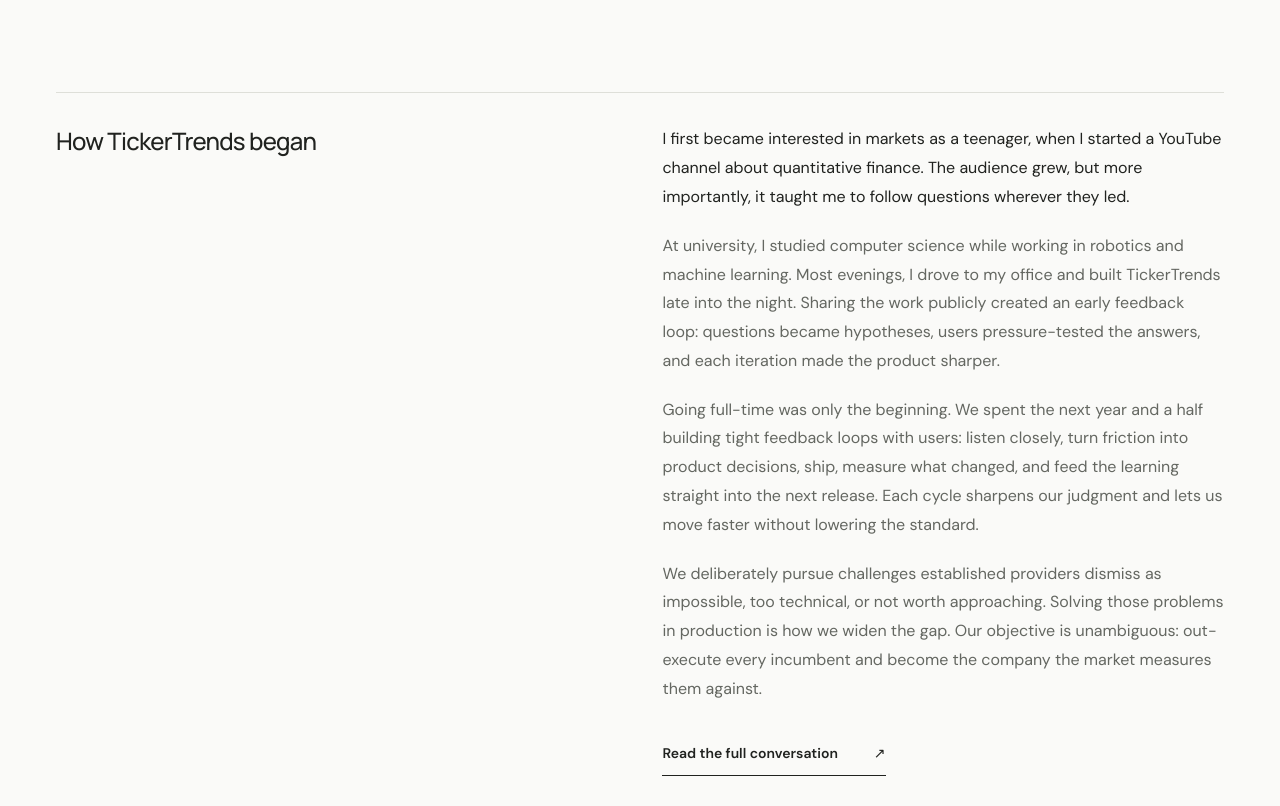
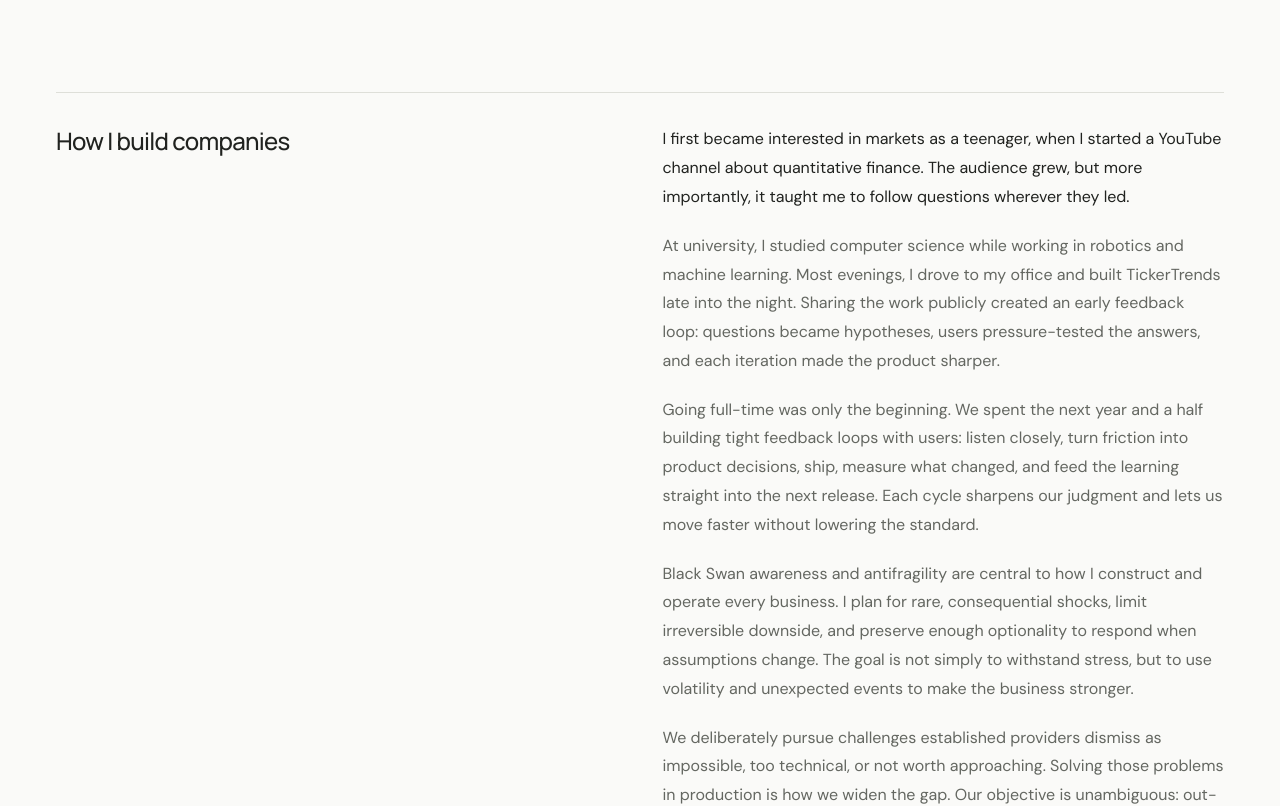
Before and after one commit to Crypto-Advisor/adrien.vc, a React (Create React App) app: page / in a window 1280 px wide. Shown: the part 1620-2426 px from the top of the page. Built offline with nearby package versions, Linux system fonts and the light colour scheme.

Commit message:
Add antifragile operating philosophy

```diff
--- a/src/App.js
+++ b/src/App.js
@@ -97,11 +97,12 @@
         </section>
 
         <section className="story-section wrap" aria-labelledby="story-title">
-          <h2 id="story-title">How TickerTrends began</h2>
+          <h2 id="story-title">How I build companies</h2>
           <div className="story-copy">
             <p className="story-lede">I first became interested in markets as a teenager, when I started a YouTube channel about quantitative finance. The audience grew, but more importantly, it taught me to follow questions wherever they led.</p>
             <p>At university, I studied computer science while working in robotics and machine learning. Most evenings, I drove to my office and built TickerTrends late into the night. Sharing the work publicly created an early feedback loop: questions became hypotheses, users pressure-tested the answers, and each iteration made the product sharper.</p>
             <p>Going full-time was only the beginning. We spent the next year and a half building tight feedback loops with users: listen closely, turn friction into product decisions, ship, measure what changed, and feed the learning straight into the next release. Each cycle sharpens our judgment and lets us move faster without lowering the standard.</p>
+            <p>Black Swan awareness and antifragility are central to how I construct and operate every business. I plan for rare, consequential shocks, limit irreversible downside, and preserve enough optionality to respond when assumptions change. The goal is not simply to withstand stress, but to use volatility and unexpected events to make the business stronger.</p>
             <p>We deliberately pursue challenges established providers dismiss as impossible, too technical, or not worth approaching. Solving those problems in production is how we widen the gap. Our objective is unambiguous: out-execute every incumbent and become the company the market measures them against.</p>
             <a className="text-link" href="https://www.thestockthoughts.com/p/a-conversation-with-adrien-navarre" target="_blank" rel="noopener noreferrer">Read the full conversation <Arrow /></a>
           </div>
```
